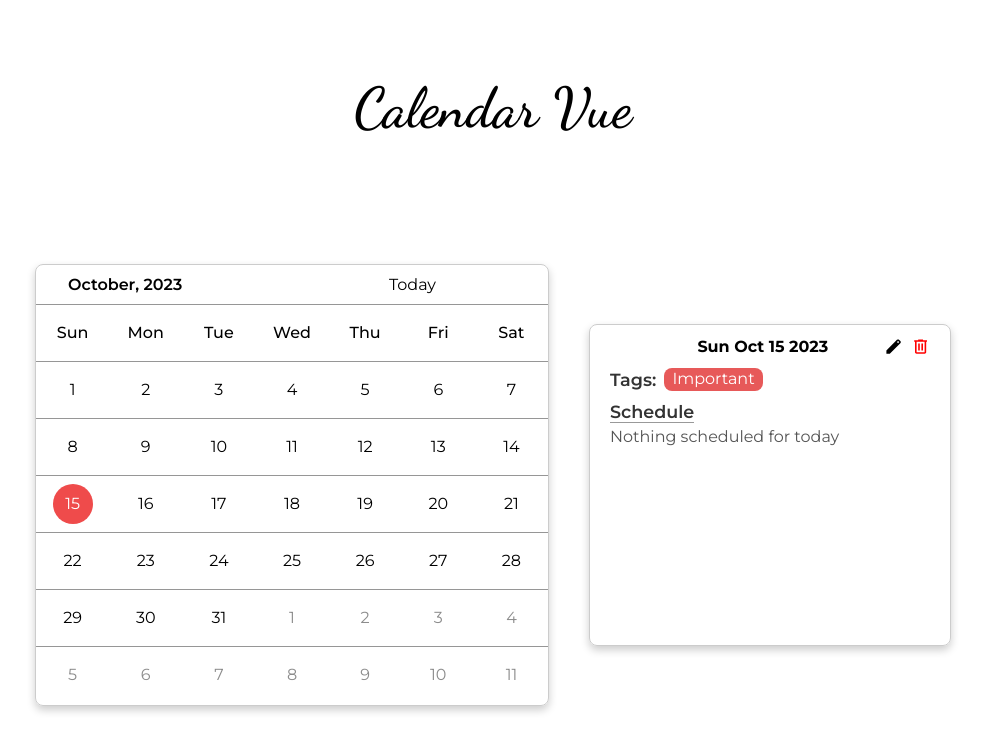
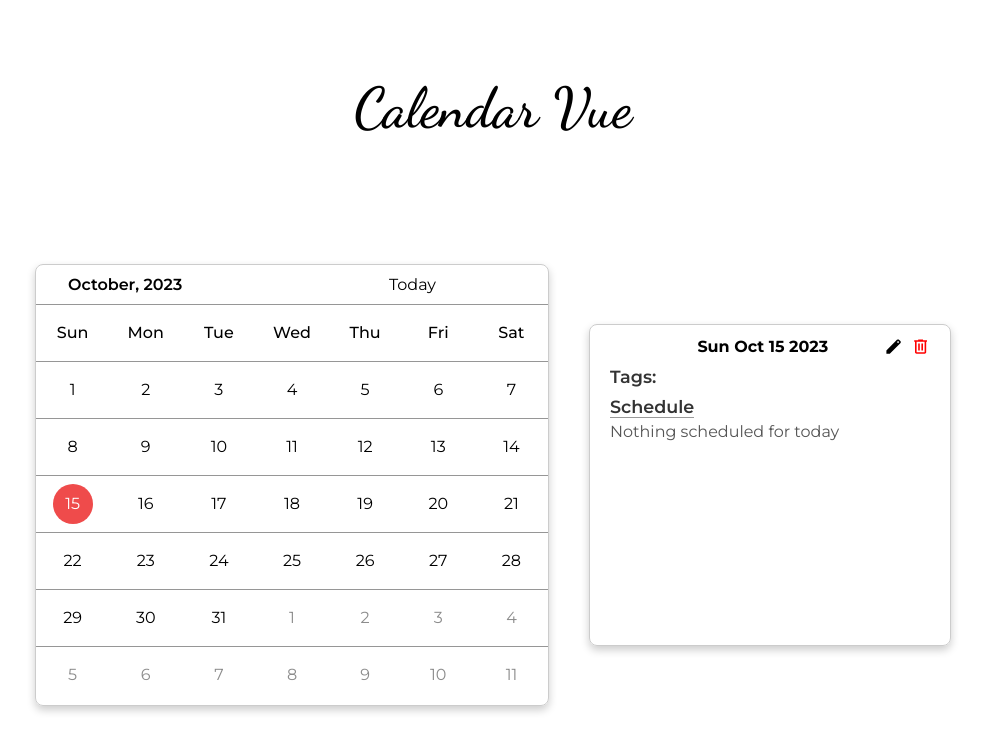
Before and after one commit to akbarimo/calendar-vue, a Vue app: page / in a window 1280 px wide. Shown: the top 752 px of the page, without its empty margins (147-1132 px from the left). Built offline with nearby package versions, Linux system fonts and the light colour scheme; some icons are missing.

Commit message:
Small bug fix

```diff
--- a/src/components/EventContainer.vue
+++ b/src/components/EventContainer.vue
@@ -100,7 +100,7 @@ const submitEventHandler = () => {
     </div>
     <div class="tags">
       <div class="tags-title">Tags:</div>
-      <p class="tags-text">{{ eventTags }}</p>
+      <p class="tags-text" v-if="selectedEvent">{{ eventTags }}</p>
     </div>
     <div class="event-text">
       <div class="event-text-heading">Schedule</div>
```
